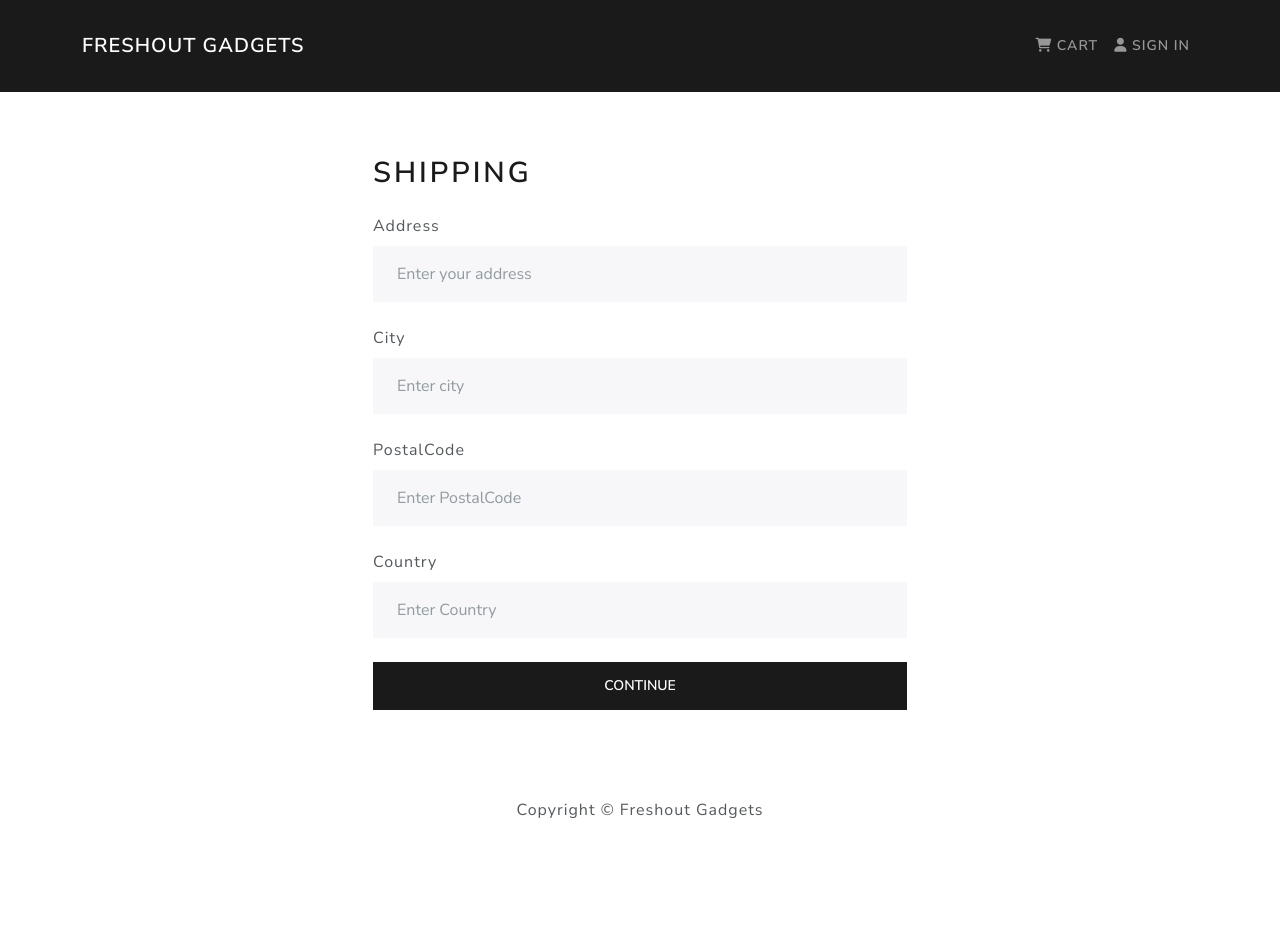
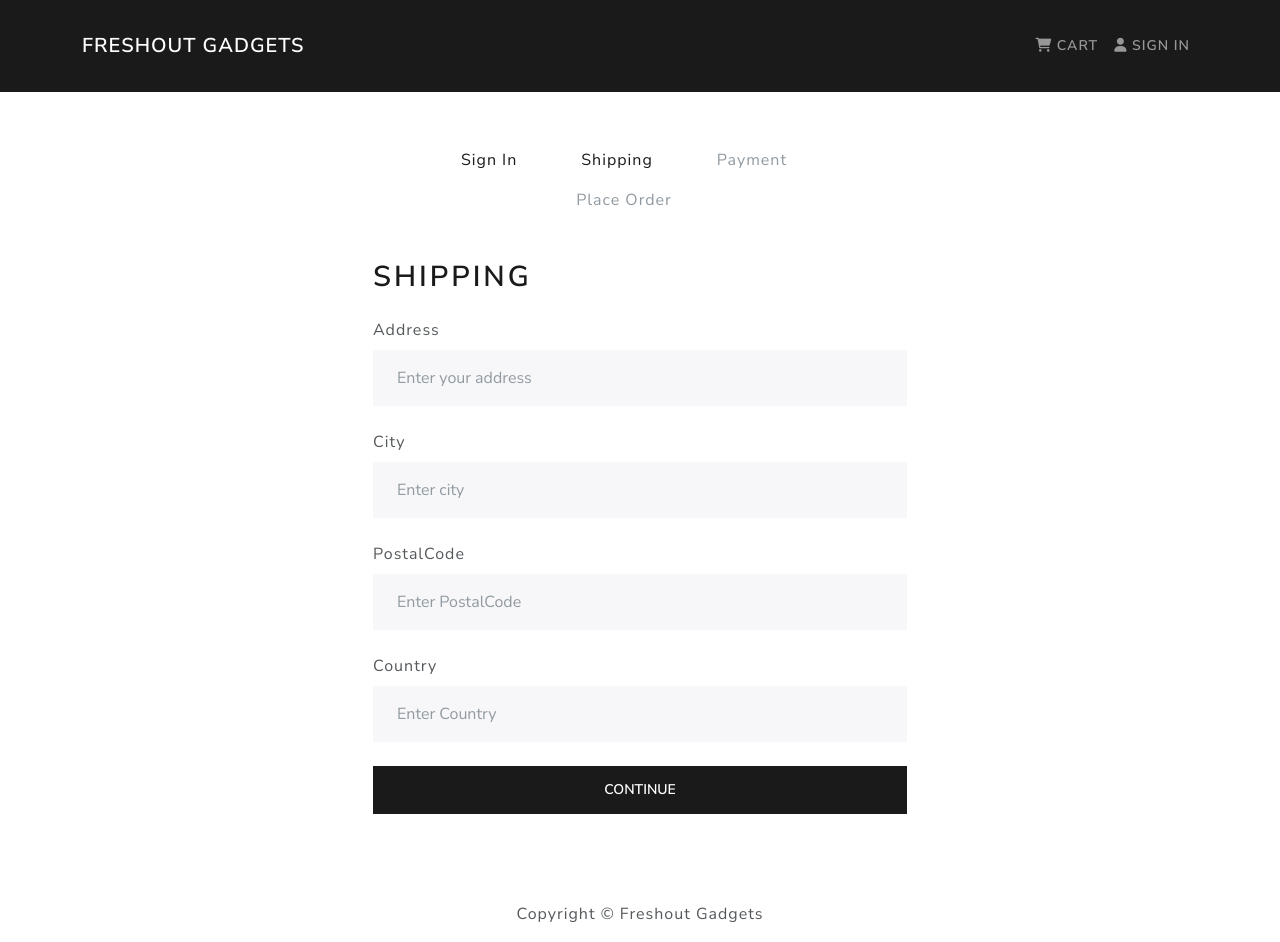
Before and after one commit to habfem/e-commerce-app, a React (Create React App) app in the folder frontend/: page /shipping in a window 1280 px wide. Before the commit the page ends 838 px from the top, so only its background shows below. Built offline with nearby package versions, Linux system fonts and the light colour scheme.

Commit message:
Checkout Steps

```diff
--- /dev/null
+++ b/frontend/src/components/CheckoutSteps.js
@@ -0,0 +1,52 @@
+import React from 'react'
+import { Nav } from 'react-bootstrap'
+import { LinkContainer } from 'react-router-bootstrap'
+
+const CheckoutSteps = ({ step1, step2, step3, step4 }) => {
+  return (
+    <Nav className='justify-content-center mb-4'>
+      <Nav.Item>
+        {step1 ? (
+          <LinkContainer to='/login'>
+            <Nav.Link>
+              Sign In
+            </Nav.Link>
+          </LinkContainer>
+        ) : <Nav.Link disabled>Sign In</Nav.Link>}
+      </Nav.Item>
+
+      <Nav.Item>
+        {step2 ? (
+          <LinkContainer to='/shipping'>
+            <Nav.Link>
+              Shipping
+            </Nav.Link>
+          </LinkContainer>
+        ) : <Nav.Link disabled>Shipping</Nav.Link>}
+      </Nav.Item>
+
+      <Nav.Item>
+        {step3 ? (
+          <LinkContainer to='/payment'>
+            <Nav.Link>
+              Payment
+            </Nav.Link>
+          </LinkContainer>
+        ) : <Nav.Link disabled>Payment</Nav.Link>}
+      </Nav.Item>
+
+      <Nav.Item>
+        {step4 ? (
+          <LinkContainer to='/placeorder'>
+            <Nav.Link>
+              Place Order
+            </Nav.Link>
+          </LinkContainer>
+        ) : <Nav.Link disabled>Place Order</Nav.Link>}
+      </Nav.Item>
+
+    </Nav>
+  )
+}
+
+export default CheckoutSteps
--- a/frontend/src/components/screens/ShippingScreen.js
+++ b/frontend/src/components/screens/ShippingScreen.js
@@ -4,6 +4,7 @@
 import { useDispatch, useSelector } from 'react-redux';
 //import Loader from '../Loader';
 import FormContainer from '../FormContainer';
+import CheckoutSteps from '../CheckoutSteps'
 import { saveShippingAddress } from '../../actions/cartActions'
 
 const ShippingScreen = () => {
@@ -27,6 +28,7 @@
 
   return (
     <FormContainer>
+      <CheckoutSteps step1 step2 />
       <h1>Shipping</h1>
       <Form onSubmit={submitHandler}>
         <Form.Group controlId='address'>
```
